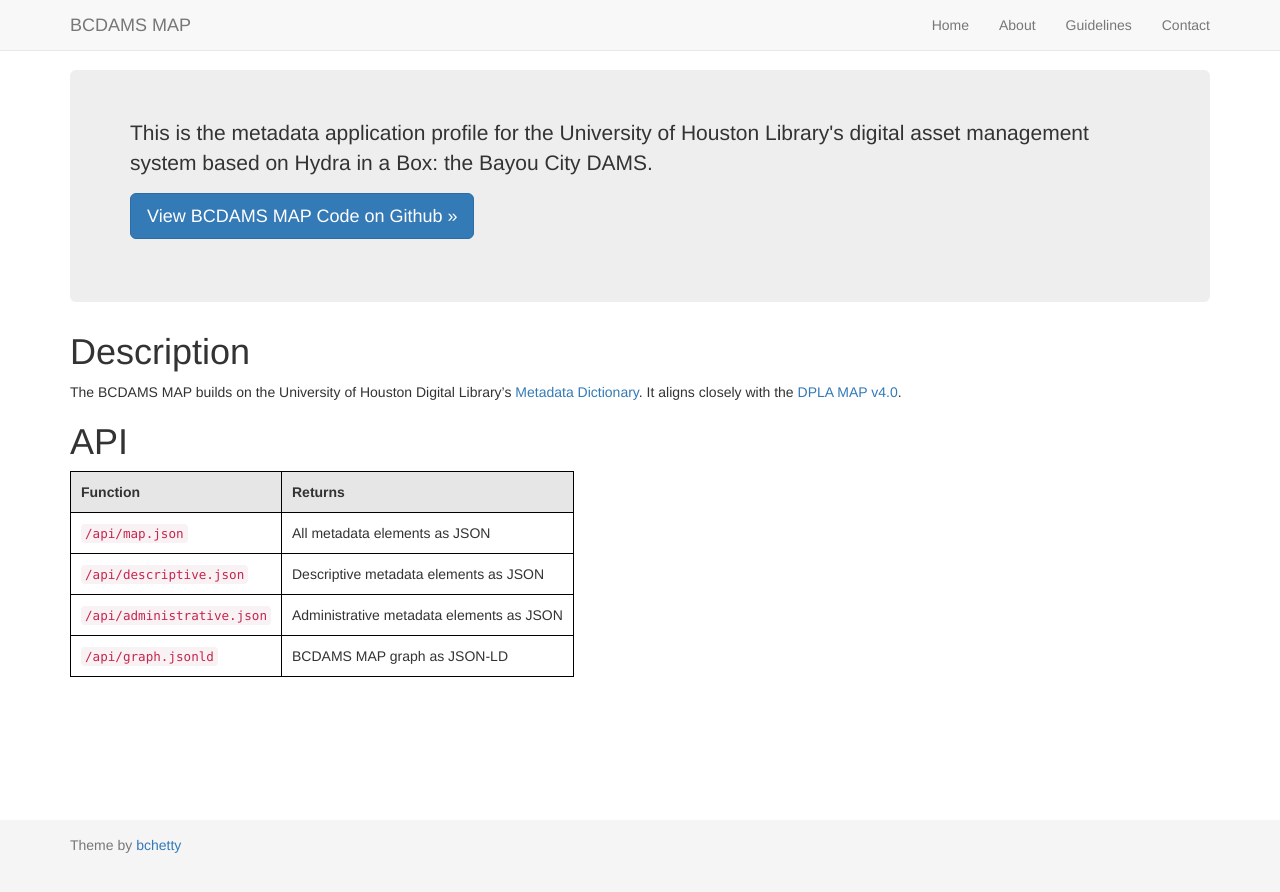
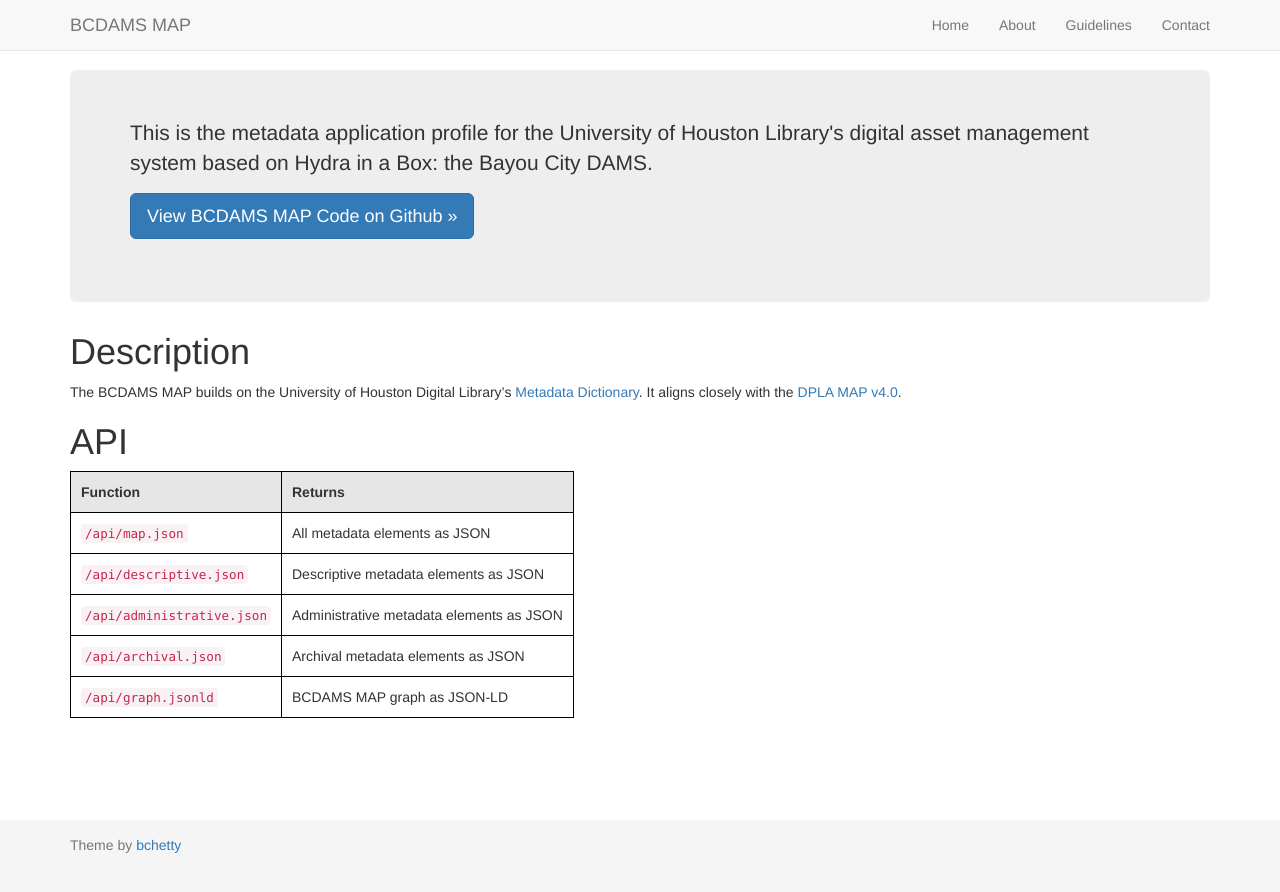
Before and after one commit to uhlibraries-digital/bcdams-map, a Jekyll site: the page built from about/index.md, in a window 1280 px wide. Shown: the top 892 px of the page. Built offline with Jekyll 4.4.1, drawn with Linux system fonts in a browser that asks for light colours; nearby versions of some CDN libraries.

Commit message:
add archival to api documentation

````diff
--- a/about/index.md
+++ b/about/index.md
@@ -20,4 +20,5 @@
 | ```/api/map.json```             | All metadata elements as JSON             |
 | ```/api/descriptive.json```     | Descriptive metadata elements as JSON     |
 | ```/api/administrative.json```  | Administrative metadata elements as JSON  |
+| ```/api/archival.json```        | Archival metadata elements as JSON        |
 | ```/api/graph.jsonld```         | {{ site.title }} graph as JSON-LD         |
````
